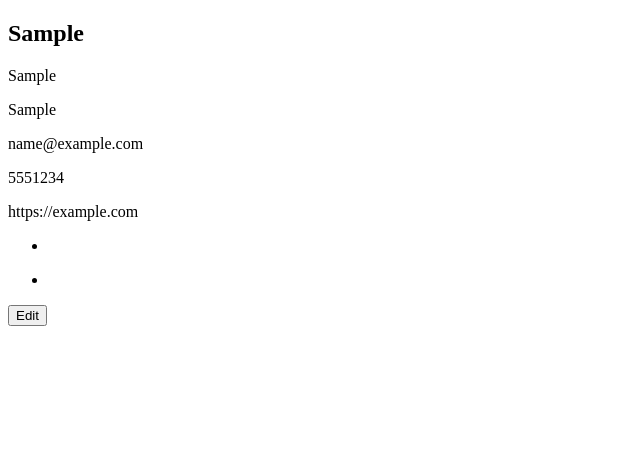
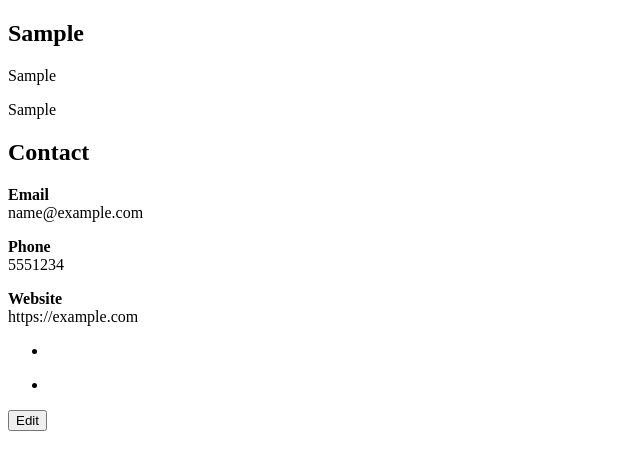
Before and after one commit to seraph404/resume-app, a React (Vite) app: page / in a window 1280 px wide. Both pictures are taken after typing "Sample", "Sample", "Sample", "name@example.com", "5551234", "https://example.com" into the empty fields and a click on the button "Save". Shown: the top 470 px of the page, without its empty margins (0-640 px from the left). Built offline with nearby package versions, Linux system fonts and the light colour scheme.

Commit message:
Create function to format date

```diff
--- a/src/components/ContactInfo.jsx
+++ b/src/components/ContactInfo.jsx
@@ -60,9 +60,23 @@ function ContactInfo({ email, phone, website, setContactInfo, isEditing }) {
         <>
           {" "}
           <div className="contact-info section">
-            <p>{email}</p>
-            <p>{formatPhoneNumber(phone)}</p>
-            <p>{website}</p>
+            <h2>Contact</h2>
+            <p>
+              <strong>Email</strong>
+              <br />
+              {email}
+            </p>
+
+            <p>
+              <strong>Phone</strong>
+              <br />
+              {formatPhoneNumber(phone)}
+            </p>
+            <p>
+              <strong>Website</strong>
+              <br />
+              {website}
+            </p>
           </div>
         </>
       )}
```
